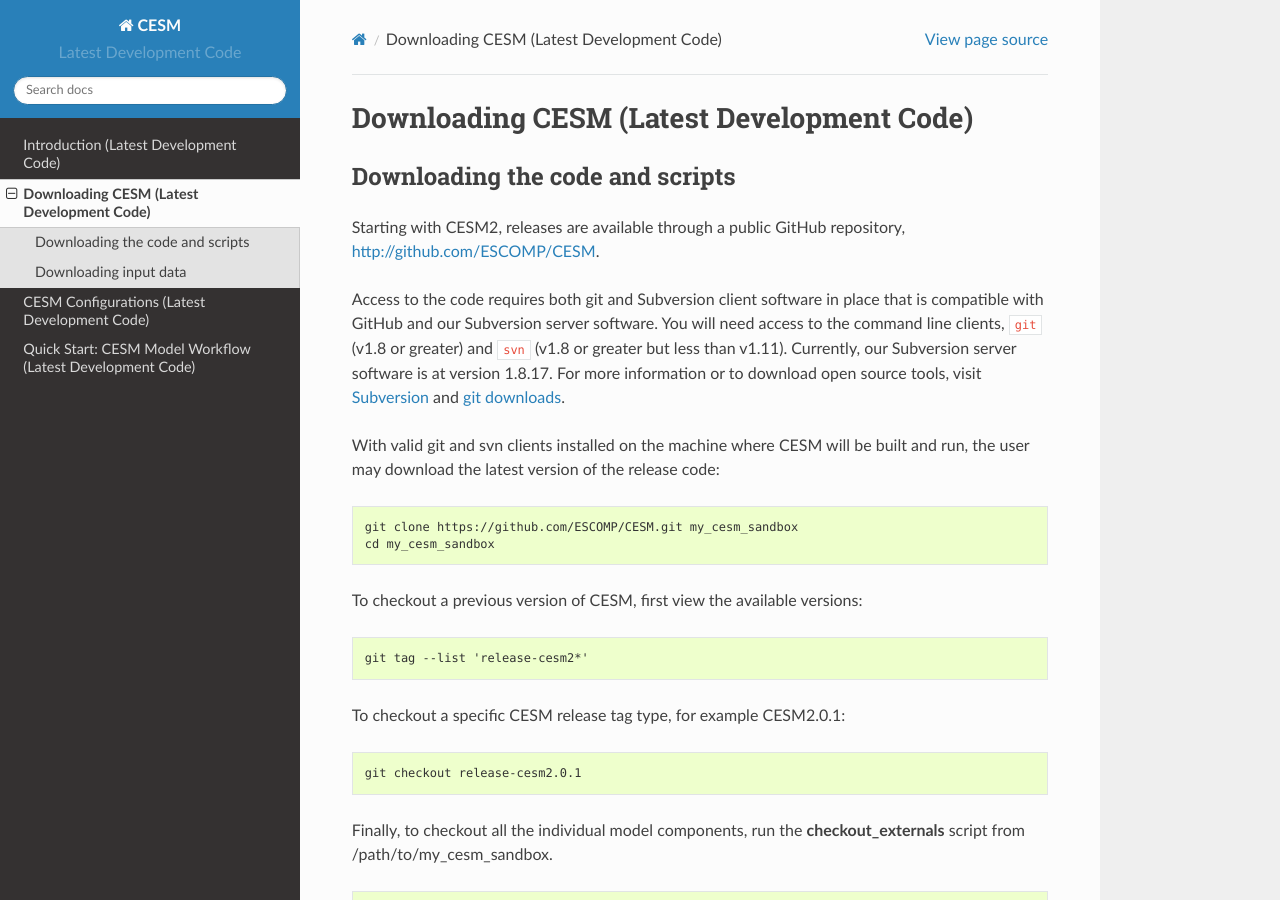
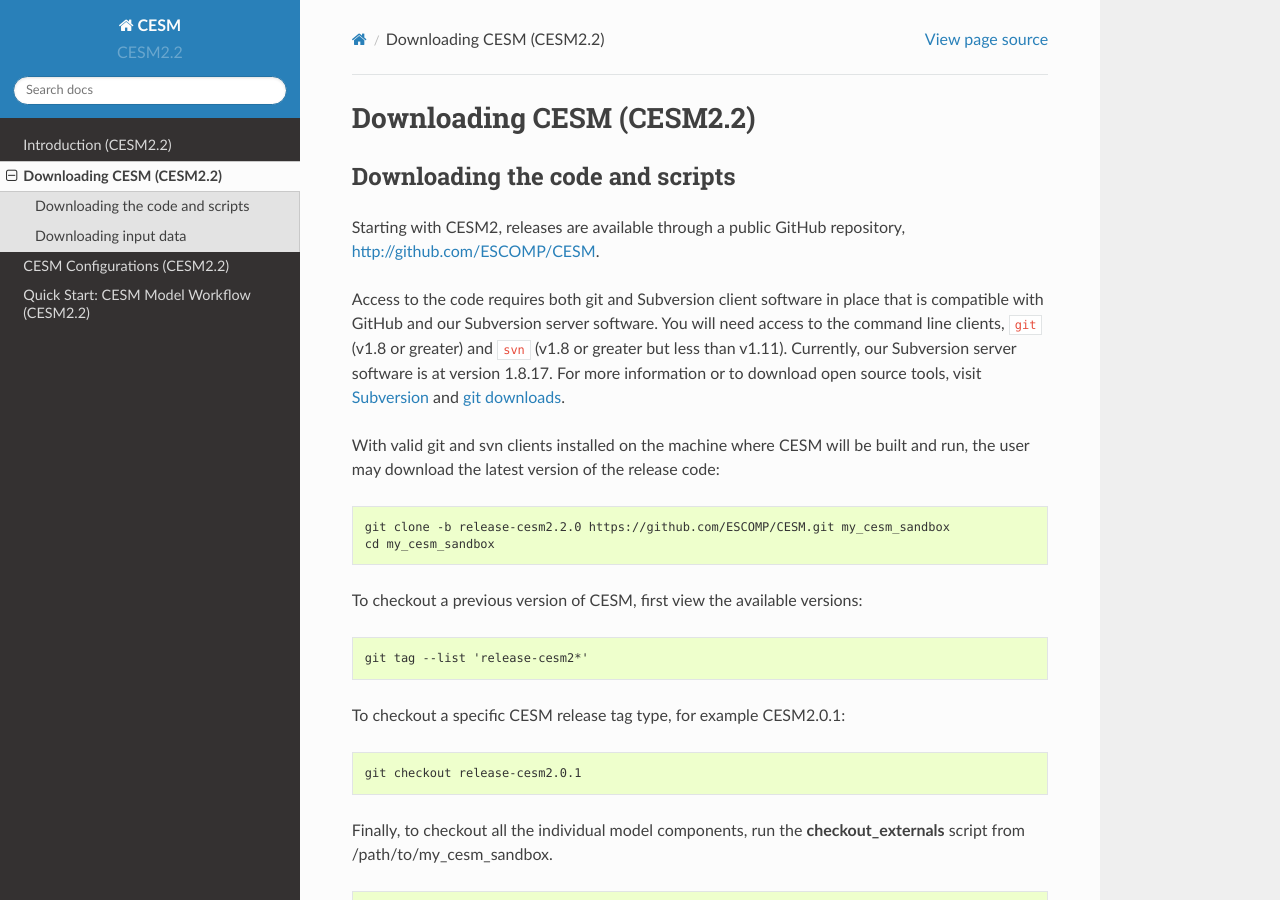
Before and after one commit to ESCOMP/CESM, a Sphinx documentation site: the page built from doc/source/downloading_cesm.rst, in a window 1280 px wide and 900 px high. Built offline with Sphinx 7.4.7 and the Read the Docs theme 2.0.0, drawn with Linux system fonts in a browser that asks for light colours; comment, search, counter and statistics services are not loaded.

Commit message:
Update documentation for CESM2.2 release

```diff
--- a/doc/source/conf.py
+++ b/doc/source/conf.py
@@ -64,9 +64,9 @@
 # built documents.
 #
 # The short X.Y version.
-version = u'Latest Development Code'
+version = u'CESM2.2'
 # The full version, including alpha/beta/rc tags.
-release = u'Latest Development Code'
+release = u'CESM2.2'
 
 # The language for content autogenerated by Sphinx. Refer to documentation
 # for a list of supported languages.
--- a/doc/source/downloading_cesm.rst
+++ b/doc/source/downloading_cesm.rst
@@ -25,7 +25,7 @@
 
 .. code-block:: console
 
-    git clone https://github.com/ESCOMP/CESM.git my_cesm_sandbox
+    git clone -b release-cesm2.2.0 https://github.com/ESCOMP/CESM.git my_cesm_sandbox
     cd my_cesm_sandbox
 
 To checkout a previous version of CESM, first view the available versions:
```
